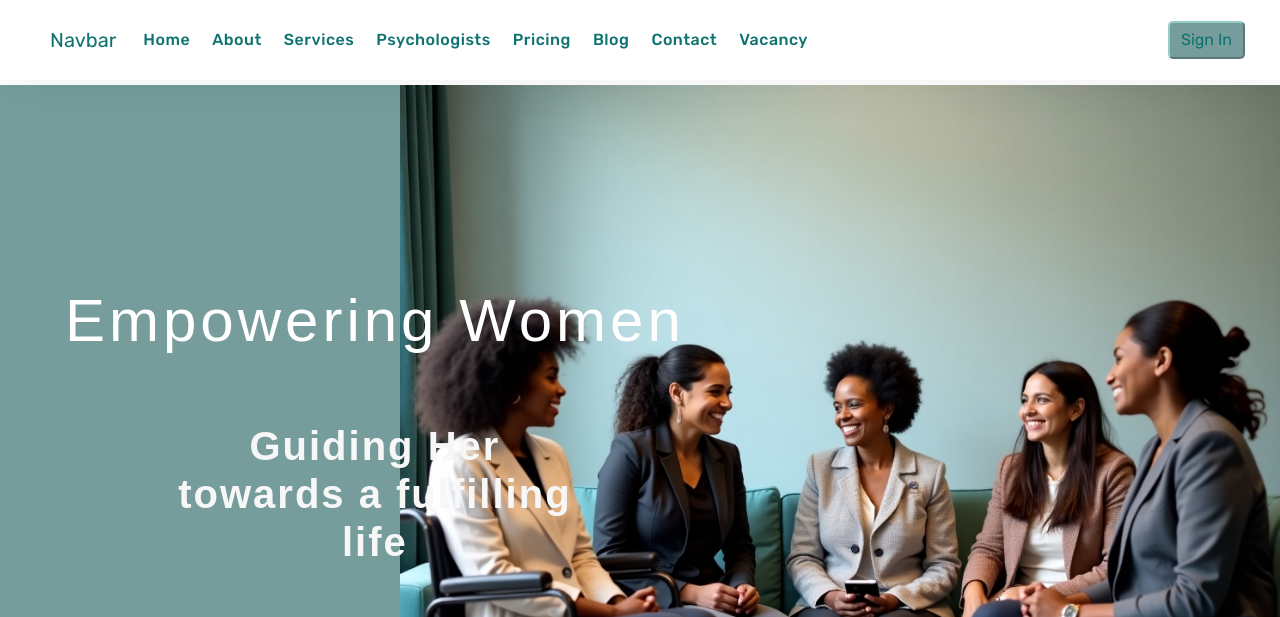
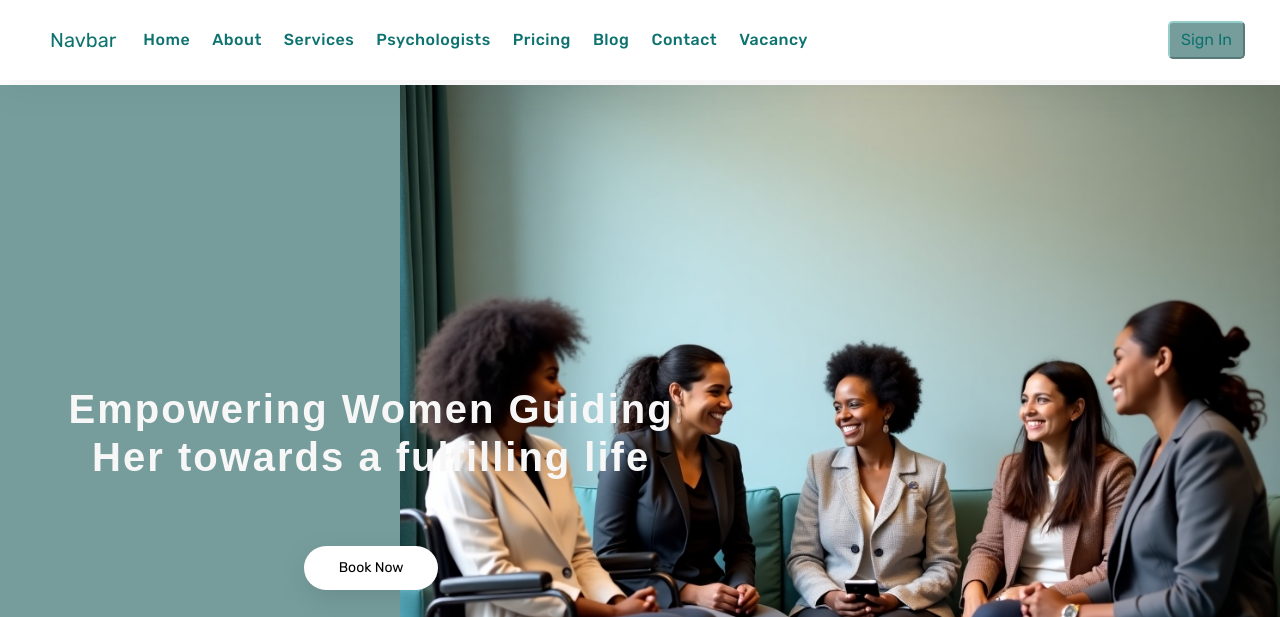
Before and after one commit to gshalom910/Shine-PsychoTherapy, a plain HTML site: page index.html in a window 1280 px wide. Both pictures are taken after a click on the link "Navbar". Shown: the top 617 px of the page. Drawn offline with Linux system fonts and the light colour scheme; no server answers; files whose address does not match are found by name.

Commit message:
update ui

```diff
--- a/index.html
+++ b/index.html
@@ -132,13 +132,13 @@
 
         <div class="row">
           <div class="full-width text-center caption mt-50">
-            <h2 style="font-size:60px ;" class="pb-50">Empowering Women </h2>
+            <!-- <h2 style="font-size:60px ;" class="pb-50">Empowering Women </h2> -->
             <h1 class="cd-headline push">
               <!-- <span class="blc">I am</span> -->
               <div class="cd-words-wrapper" >
 
               <b class="is-visible"
-                  >Guiding Her towards a fulfilling life</b
+                  >Empowering Women Guiding Her towards a fulfilling life</b
                 >
                 <b >Embracing Inclusive Abilities</b>
                 <b >Together we <span style="color: rgb(237, 163, 53);">SHINE</span></b>
```
